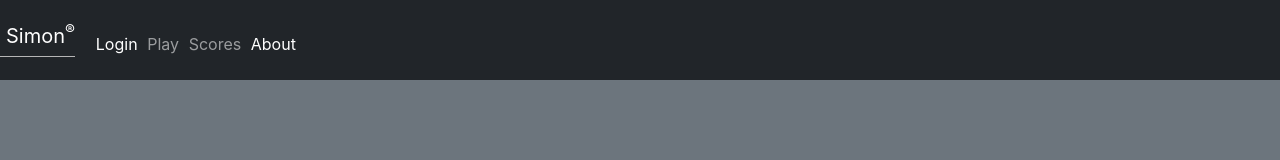
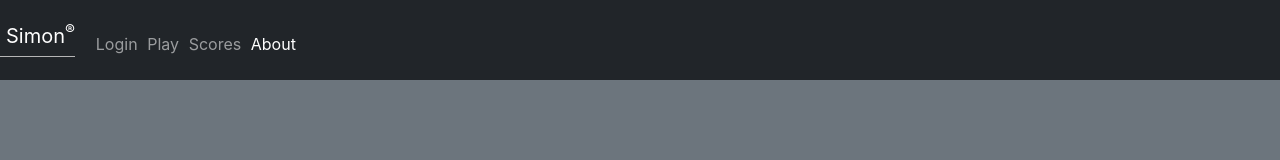
Before and after one commit to webprogramming260/simon-react, a React (Create React App) app: page /about in a window 1280 px wide. Shown: the top 160 px of the page. Built offline with nearby package versions, Linux system fonts and the light colour scheme; no server answers.

Commit message:
fix(nav) Login no longer always active

```diff
--- a/src/app.jsx
+++ b/src/app.jsx
@@ -16,7 +16,7 @@
           </div>
           <menu className='navbar-nav'>
             <li className='nav-item'>
-              <NavLink className='nav-link active' to='/'>
+              <NavLink className='nav-link' to='/'>
                 Login
               </NavLink>
             </li>
@@ -70,9 +70,4 @@
   );
 }
 
-
-
-
-
-
 export default App;
```
